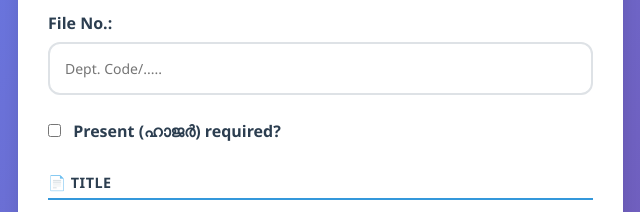
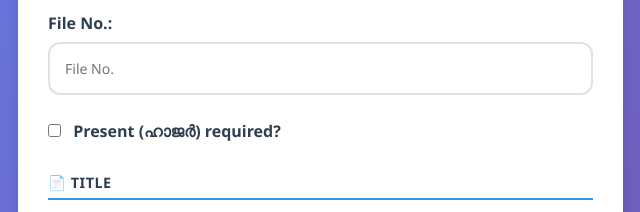
Before and after one commit to srj888-cloud/Office-Suite, a plain HTML site: page Proceedings.html in a window 1280 px wide. Shown: the part 410-622 px from the top of the page, 2-642 px from the left. Drawn offline with Linux system fonts and the light colour scheme.

```diff
--- a/Proceedings.html
+++ b/Proceedings.html
@@ -874,7 +874,7 @@
             <input
               type="text"
               id="orderNumber"
-              placeholder="Dept. Code/....."
+              placeholder="File No."
               value=""
               oninput="generateDocument()"
             />
```
